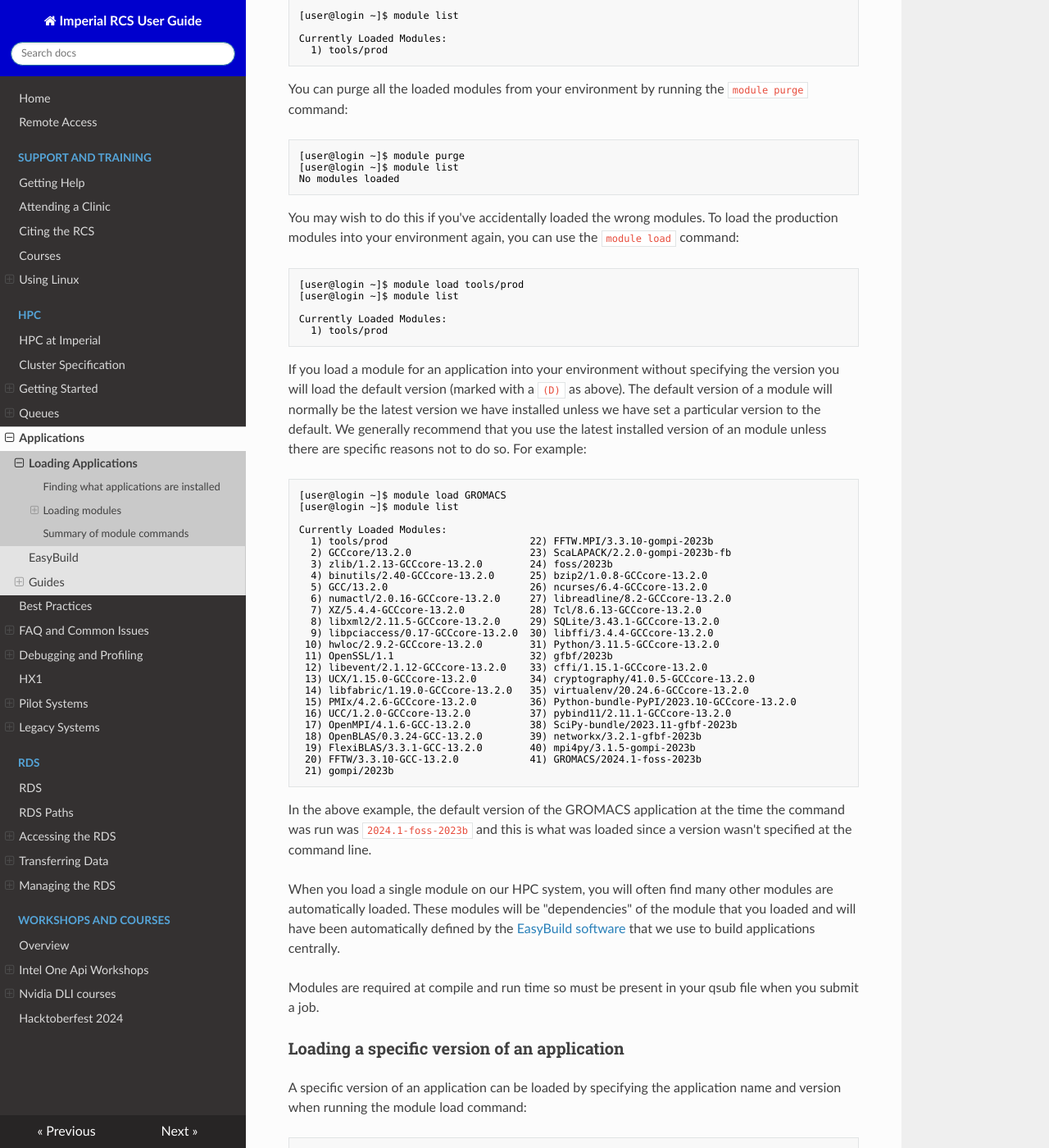
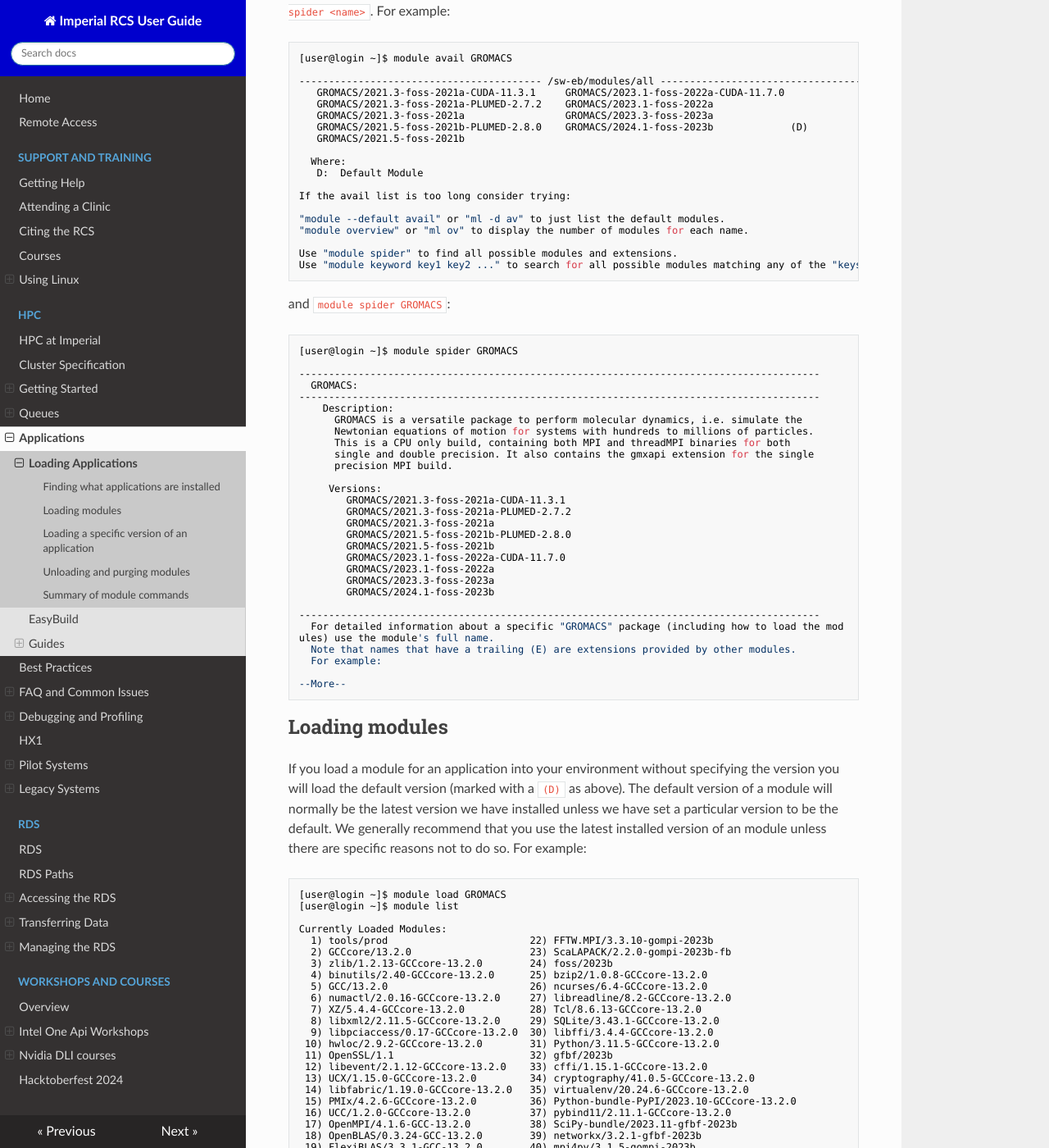
Before and after one commit to ImperialCollegeLondon/icl-rcs-user-guide, an MkDocs documentation site: the page built from docs/hpc/applications/index.md, in a window 1280 px wide and 1400 px high, scrolled down 1441 px. Shown: the whole window at 82% size. Built offline with MkDocs 1.6.1, drawn with Linux system fonts in a browser that asks for light colours; nearby versions of some CDN libraries; some of the changed text lies outside the part shown.

Commit message:
Updated to try and make the module system easier to understand.

````diff
--- a/docs/hpc/applications/index.md
+++ b/docs/hpc/applications/index.md
@@ -4,7 +4,7 @@
 
     This page **has** been rewritten for CX3 Phase 2.
 
-Because HPC systems include lots of different compilers, tools, and applications, it’s easy for command names and file paths to clash. We also need to support multiple versions of the same software. To make this easier for users, we use a module system that lets you load and switch between different programs and versions without any hassle.
+HPC systems include lots of different compilers, tools, and applications so it’s easy for command names and file paths to clash. We also need to support multiple versions of the same software. To make this easier for users, we use a "module" system that lets you find what programs and their versions are installed on the system, and load and switch between these.
 
 When you start a session or job, only the basic system commands are available by default. If you need access to specific compilers, tools, or applications, you can use the module command to load them. This temporarily updates your environment, making everything in the selected package available for the duration of your session or job. You can even load multiple modules at once if needed.
 
@@ -12,73 +12,111 @@ The best feature of modules is that when you switch to different versions of app
 
 ## Finding what applications are installed
 
+Most of the software on Imperial's HPC clusters is installed using the [EasyBuild](./easybuild.md) software installation system. When you first log in, you will have the `tools/prod` module loaded; this module is used to make our "production" applications accessible to your module commands. You can see this with the `module list` command:
+
+```bash
+[user@login ~]$
+
+Currently Loaded Modules:
+  1) tools/prod
+```
+
 You can use the `module avail` command to see what compilers, applications and tools are available for you to use. For example:
 
 ```bash
 [user@login ~]$ module avail
-
-------------------------------------------------- /sw-eb/modules/all --------------------------------------------------
-   ABINIT/9.6.2-foss-2022a                                VASP/6.5.0-intel-2024a
-   ABINIT/9.6.2-intel-2022a                               VEP/113.3-GCC-13.3.0
-   ABINIT/9.10.3-intel-2022a                      (D)     VTK/9.0.1-foss-2021a
-   AFNI/24.0.02-foss-2023a                                VTK/9.2.2-foss-2022a
-   ANTs/2.3.5-foss-2021a                                  VTK/9.3.0-foss-2023a
-   ATK/2.36.0-GCCcore-10.3.0                              VTK/9.3.0-foss-2023b                              (D)
-   ATK/2.38.0-GCCcore-11.3.0                              VTune/2021.6.0
-   ATK/2.38.0-GCCcore-12.2.0                              VTune/2021.9.0
-   ATK/2.38.0-GCCcore-12.3.0                              VTune/2022.0.0
-   ATK/2.38.0-GCCcore-13.2.0                      (D)     VTune/2022.2.0
-   AUGUSTUS/3.5.0-foss-2023a                              VTune/2022.3.0                                    (D)
-   Abseil/20230125.2-GCCcore-12.2.0                       Voro++/0.4.6-GCCcore-11.3.0
-   Abseil/20230125.3-GCCcore-12.3.0                       Voro++/0.4.6-GCCcore-12.2.0
-   Abseil/20240116.1-GCCcore-13.2.0                       Voro++/0.4.6-GCCcore-12.3.0
-   Abseil/20240722.0-GCCcore-13.3.0               (D)     Voro++/0.4.6-GCCcore-13.2.0                       (D)
+----------------------------------------- /sw-eb/modules/all ------------------------------------
+   ABINIT/9.6.2-foss-2022a
+   ABINIT/9.6.2-intel-2022a
+   ABINIT/9.10.3-intel-2022a
+   ABINIT/10.2.5-intel-2023a                         (D)
+   AFNI/24.0.02-foss-2023a
+   ANTs/2.3.5-foss-2021a
+   ATK/2.36.0-GCCcore-10.3.0
+   ATK/2.38.0-GCCcore-11.3.0
+   ATK/2.38.0-GCCcore-12.2.0
+   ATK/2.38.0-GCCcore-12.3.0
+   ATK/2.38.0-GCCcore-13.2.0                         (D)
+   AUGUSTUS/3.5.0-foss-2023a
+   Abseil/20230125.2-GCCcore-12.2.0
+   Abseil/20230125.3-GCCcore-12.3.0
+   Abseil/20240116.1-GCCcore-13.2.0
+   Abseil/20240722.0-GCCcore-13.3.0                  (D)
+   Advisor/2023.2.0
+   AlphaFold/2.3.1-foss-2022a-CUDA-11.8.0
+   AlphaPulldown/2.0.0b4-foss-2022a-CUDA-11.8.0
+   Archive-Zip/1.68-GCCcore-13.2.0
+   Archive-Zip/1.68-GCCcore-13.3.0                   (D)
+   Armadillo/11.4.3-foss-2022b
+   Armadillo/12.6.2-foss-2023a
+   Armadillo/12.8.0-foss-2023b
+   Armadillo/14.0.3-foss-2024a                       (D)
+   Arrow/6.0.0-foss-2021b
+--More--
 ```
 
 You can view the versions of a single application by running either `module avail <name>` or `module spider <name>`. For example:
 
 ```bash
-[user@login ~]$ module spider GROMACS
+[user@login ~]$ module avail GROMACS
 
-------------------------------------------------- /sw-eb/modules/all --------------------------------------------------
-   GROMACS/2021.3-foss-2021a-CUDA-11.3.1     GROMACS/2021.5-foss-2021b-PLUMED-2.8.0    GROMACS/2023.1-foss-2022a
-   GROMACS/2021.3-foss-2021a-PLUMED-2.7.2    GROMACS/2021.5-foss-2021b                 GROMACS/2023.3-foss-2023a
-   GROMACS/2021.3-foss-2021a                 GROMACS/2023.1-foss-2022a-CUDA-11.7.0     GROMACS/2024.1-foss-2023b (D)
+----------------------------------------- /sw-eb/modules/all ------------------------------------
+   GROMACS/2021.3-foss-2021a-CUDA-11.3.1     GROMACS/2023.1-foss-2022a-CUDA-11.7.0
+   GROMACS/2021.3-foss-2021a-PLUMED-2.7.2    GROMACS/2023.1-foss-2022a
+   GROMACS/2021.3-foss-2021a                 GROMACS/2023.3-foss-2023a
+   GROMACS/2021.5-foss-2021b-PLUMED-2.8.0    GROMACS/2024.1-foss-2023b             (D)
+   GROMACS/2021.5-foss-2021b
 
   Where:
    D:  Default Module
+
+If the avail list is too long consider trying:
+
+"module --default avail" or "ml -d av" to just list the default modules.
+"module overview" or "ml ov" to display the number of modules for each name.
+
+Use "module spider" to find all possible modules and extensions.
+Use "module keyword key1 key2 ..." to search for all possible modules matching any of the "keys".
+```
+
+and `module spider GROMACS`:
+
+```bash
+[user@login ~]$ module spider GROMACS
+
+----------------------------------------------------------------------------------------
+  GROMACS:
+----------------------------------------------------------------------------------------
+    Description:
+      GROMACS is a versatile package to perform molecular dynamics, i.e. simulate the
+      Newtonian equations of motion for systems with hundreds to millions of particles.
+      This is a CPU only build, containing both MPI and threadMPI binaries for both
+      single and double precision. It also contains the gmxapi extension for the single
+      precision MPI build.
+
+     Versions:
+        GROMACS/2021.3-foss-2021a-CUDA-11.3.1
+        GROMACS/2021.3-foss-2021a-PLUMED-2.7.2
+        GROMACS/2021.3-foss-2021a
+        GROMACS/2021.5-foss-2021b-PLUMED-2.8.0
+        GROMACS/2021.5-foss-2021b
+        GROMACS/2023.1-foss-2022a-CUDA-11.7.0
+        GROMACS/2023.1-foss-2022a
+        GROMACS/2023.3-foss-2023a
+        GROMACS/2024.1-foss-2023b
+
+----------------------------------------------------------------------------------------
+  For detailed information about a specific "GROMACS" package (including how to load the mod
+ules) use the module's full name.
+  Note that names that have a trailing (E) are extensions provided by other modules.
+  For example:
+
+--More--
 ```
 
 ## Loading modules
 
-When you first log in, you will have the `tools/prod` module loaded; this module is used to make our "production" applications accessible to your module commands. You can see this with the `module list` command:
-
-```bash
-[user@login ~]$ module list
-
-Currently Loaded Modules:
-  1) tools/prod
-```
-
-You can purge all the loaded modules from your environment by running the `module purge` command:
-
-```bash
-[user@login ~]$ module purge
-[user@login ~]$ module list
-No modules loaded
-```
-
-You may wish to do this if you've accidentally loaded the wrong modules. To load the production modules into your environment again, you can use the `module load` command:
-
-```bash
-[user@login ~]$ module load tools/prod
-[user@login ~]$ module list
-
-Currently Loaded Modules:
-  1) tools/prod
-```
-
-If you load a module for an application into your environment without specifying the version you will load the default version (marked with a `(D)` as above). The default version of a module will normally be the latest version we have installed unless we have set a particular version to the default. We generally recommend that you use the latest installed version of an module unless there are specific reasons not to do so. For example:
+If you load a module for an application into your environment without specifying the version you will load the default version (marked with a `(D)` as above). The default version of a module will normally be the latest version we have installed unless we have set a particular version to be the default. We generally recommend that you use the latest installed version of an module unless there are specific reasons not to do so. For example:
 
 ```bash
 [user@login ~]$ module load GROMACS
@@ -108,27 +146,49 @@ Currently Loaded Modules:
  21) gompi/2023b
 ```
 
-In the above example, the default version of the GROMACS application at the time the command was run was `2024.1-foss-2023b` and this is what was loaded since a version wasn't specified at the command line.
-
-When you load a single module on our HPC system, you will often find many other modules are automatically loaded. These modules will be "dependencies" of the module that you loaded and will have been automatically defined by the [EasyBuild software](./easybuild.md) that we use to build applications centrally.
+When you load a single module on our HPC system, you will often find many other modules are automatically loaded. These modules will be "dependencies" of the module that you loaded and will have been automatically defined by [EasyBuild software](./easybuild.md).
 
 Modules are required at compile and run time so must be present in your qsub file when you submit a job.
 
-### Loading a specific version of an application
+## Loading a specific version of an application
+
+In the above example, the default version of the GROMACS application at the time the command was run was `2024.1-foss-2023b` and this is what was loaded.
 
 A specific version of an application can be loaded by specifying the application name and version when running the module load command:
 
 ```bash
-[user@login ~]$ module load GROMACS/2024.1-foss-2023b
+[user@login ~]$ module load GROMACS/2023.1-foss-2022a-CUDA-11.7.0
+```
+
+## Unloading and purging modules
+
+You can purge all the loaded modules from your environment by running the `module purge` command:
+
+```bash
+[user@login ~]$ module purge
+[user@login ~]$ module list
+No modules loaded
+```
+
+You may wish to do this if you've accidentally loaded the wrong modules. To load the production modules into your environment again, you can use the `module load` command:
+
+```bash
+[user@login ~]$ module load tools/prod
+[user@login ~]$ module list
+
+Currently Loaded Modules:
+  1) tools/prod
 ```
 
 ## Summary of module commands
 
 | Module Command | Description |
 | -------------- | ----------- |
+| `module list` | Lists all modules that are currently loaded in your environment. |
 | `module load <name>` | Loads the module called <name\>. |
-| `module avail` | Lists all available modules for applications, compilers and tools that can be found on the system. |
-| `module list` | Lists all modules that are currently loaded in your environment. |
+| `module avail` | Report the names and versions of all the applications that can be loaded. |
+| `module avail <name>` | Reports all the versions of an application that matches the name <name\> and that can be loaded directly. |
+| `module spider <name>` | Reports all the versions of an application that matches the name <name\> on the system (note that some of these applications may require extra steps to load). |
 | `module help <name>` | Gives information about the module called <name\>, similar to man <name\>. |
 | `module purge` | Unloads any loaded modules. We strongly recommend you place this in your submission script before loading any new modules. |
 | `module show <name>` | Displays will list the full path of the modulefile and the environment changes the modulefile will make if loaded. |
````
